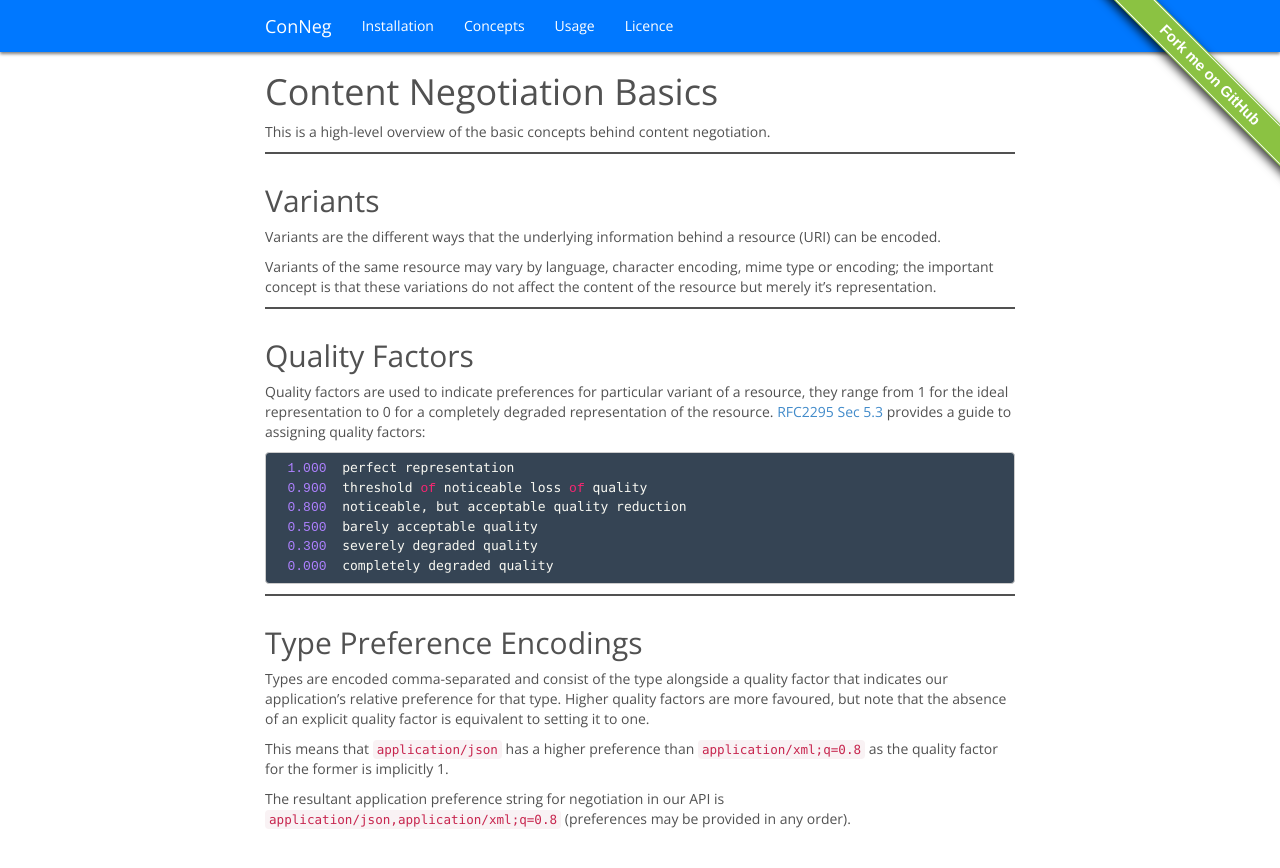
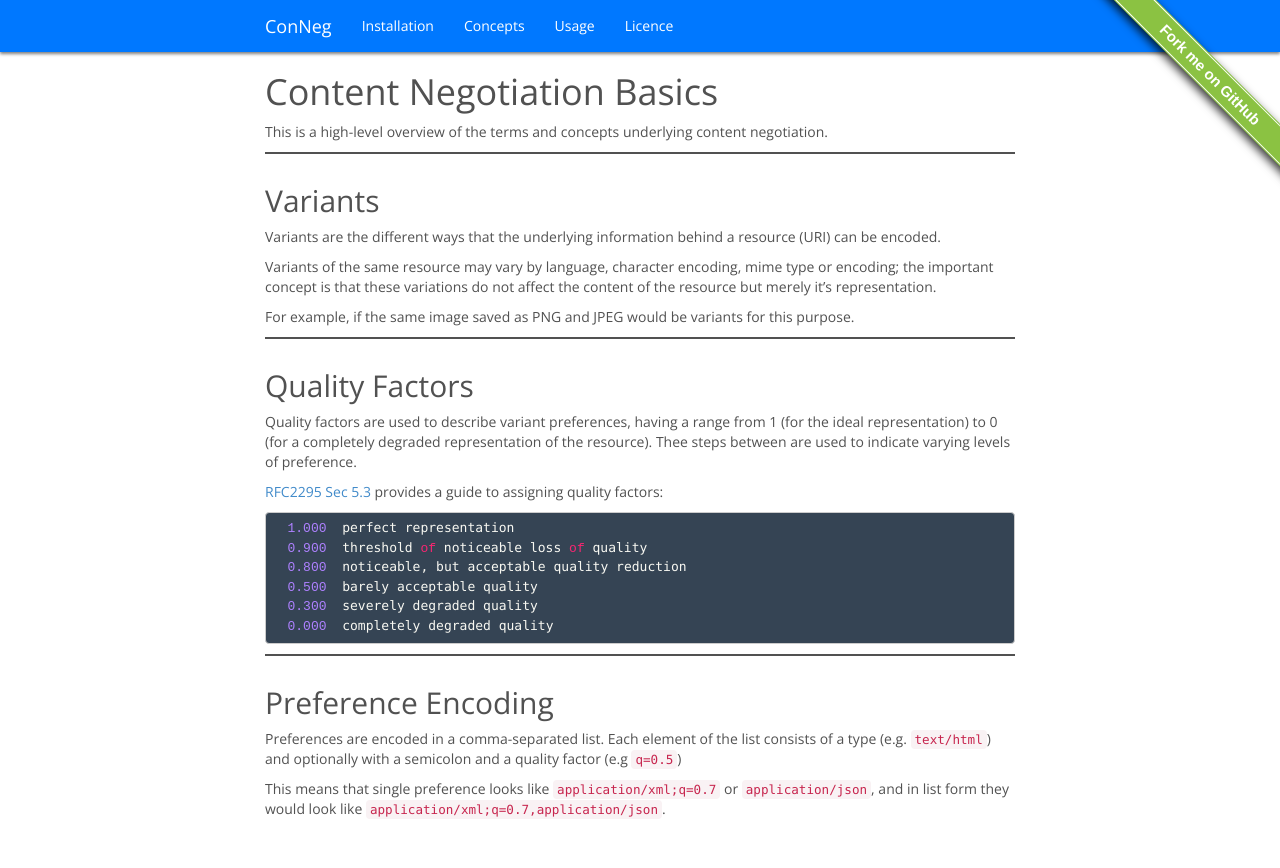
Before and after one commit to ptlis/conneg, a Jekyll site: the page built from basics.md, in a window 1280 px wide. Shown: the top 868 px of the page. Built offline with Jekyll 4.4.1, drawn with Linux system fonts in a browser that asks for light colours; some web fonts are replaced.

Commit message:
Update ConNeg basics

````diff
--- a/basics.md
+++ b/basics.md
@@ -5,7 +5,7 @@ name: basics
 
 # Content Negotiation Basics
 
-This is a high-level overview of the basic concepts behind content negotiation.
+This is a high-level overview of the terms and concepts underlying content negotiation.
 
 ## Variants
 
@@ -13,9 +13,13 @@ Variants are the different ways that the underlying information behind a resourc
 
 Variants of the same resource may vary by language, character encoding, mime type or encoding; the important concept is that these variations do not affect the content of the resource but merely it's representation.
 
+For example, if the same image saved as PNG and JPEG would be variants for this purpose.
+
 ## Quality Factors
 
-Quality factors are used to indicate preferences for particular variant of a resource, they range from 1 for the ideal representation to 0 for a completely degraded representation of the resource. [RFC2295 Sec 5.3](http://tools.ietf.org/html/rfc2295#section-5.3) provides a guide to assigning quality factors:
+Quality factors are used to describe variant preferences, having a range from 1 (for the ideal representation) to 0 (for a completely degraded representation of the resource). Thee steps between are used to indicate varying levels of preference.
+
+[RFC2295 Sec 5.3](http://tools.ietf.org/html/rfc2295#section-5.3) provides a guide to assigning quality factors:
 
 ~~~markdown
 1.000  perfect representation
@@ -26,10 +30,8 @@ Quality factors are used to indicate preferences for particular variant of a res
 0.000  completely degraded quality
 ~~~
 
-## Type Preference Encodings
+## Preference Encoding
 
-Types are encoded comma-separated and consist of the type alongside a quality factor that indicates our application's relative preference for that type. Higher quality factors are more favoured, but note that the absence of an explicit quality factor is equivalent to setting it to one.
+Preferences are encoded in a comma-separated list. Each element of the list consists of a type (e.g. ```text/html```) and optionally with a semicolon and a quality factor (e.g ```q=0.5```)
 
-This means that ```application/json``` has a higher preference than ```application/xml;q=0.8``` as the quality factor for the former is implicitly 1.
-
-The resultant application preference string for negotiation in our API is ```application/json,application/xml;q=0.8``` (preferences may be provided in any order).
+This means that single preference looks like ```application/xml;q=0.7``` or ```application/json```, and in list form they would look like ```application/xml;q=0.7,application/json```.
````
